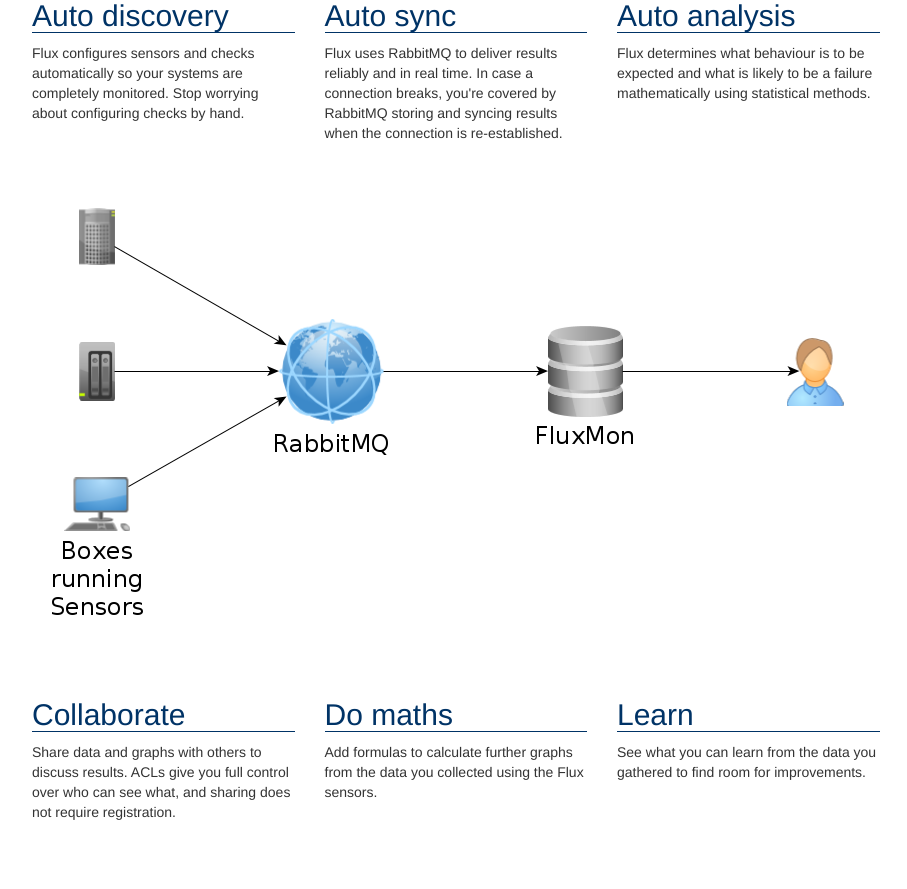
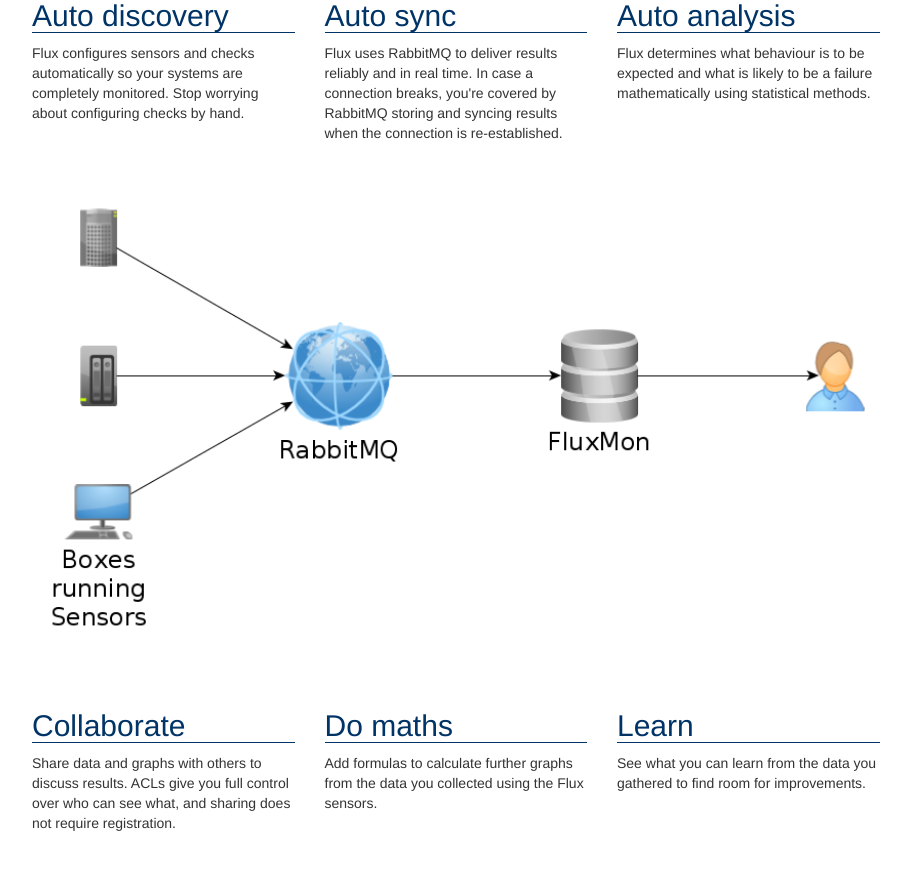
Before and after one commit to Svedrin/misc, a Django app: template templates/index.html in a window 1280 px wide. Shown: the part 663-1552 px from the top of the page, without its empty margins (38-945 px from the left). Run offline with Django 3.2, Linux system fonts and the light colour scheme; the template is opened without the code that fills it, so the values that code supplies are empty; parts of the project's set-up code (start-up, migrations or seed data) failed here and were passed over; some libraries are stand-ins or nearby versions.

Commit message:
autoscale the architecture image

```diff
--- a/templates/index.html
+++ b/templates/index.html
@@ -93,7 +93,7 @@
 
 <div class="row">
   <div class="col-md-9">
-    <img src="/static/architecture.png" alt="architecture" />
+    <img src="/static/architecture.png" alt="architecture" style="width: 100%"/>
   </div>
 </div>
 
```
